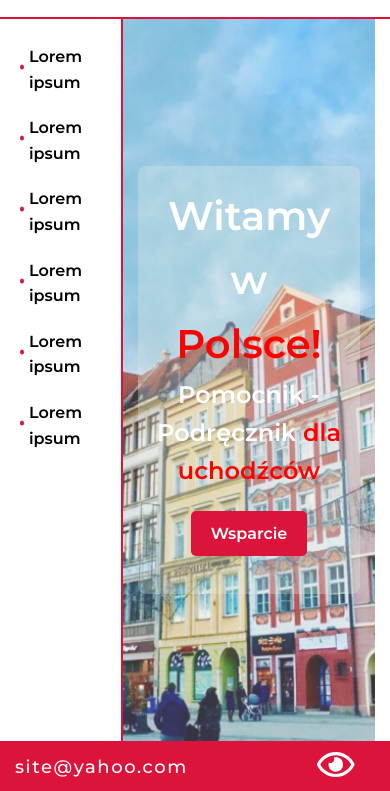
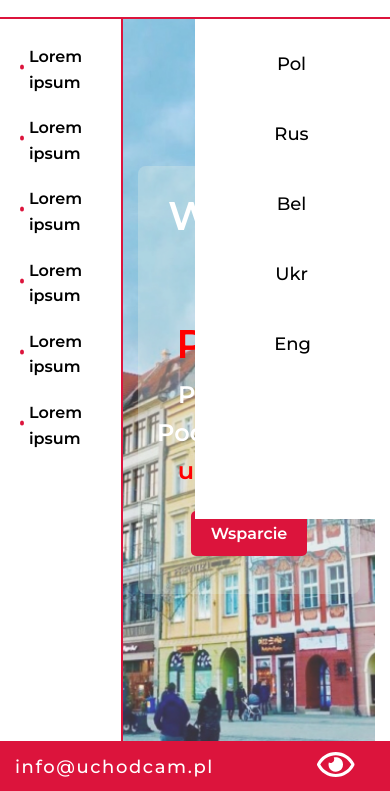
Before and after one commit to alesmazur/jakwdomu, a plain HTML site: page index.html in a window 390 px wide. Both pictures are taken after a click on the button "Menu". Shown: the part 53-844 px from the top of the page. Drawn offline with nearby package versions, Linux system fonts and the light colour scheme.

Commit message:
burger relised and dark mode as well

```diff
--- a/app.js
+++ b/app.js
@@ -22,5 +22,6 @@ $(document).ready(function () {
     event.preventDefault();
 
     $(this).toggleClass("active");
+    $(".header__menu").toggleClass("show");
   });
 });
--- a/index.html
+++ b/index.html
@@ -23,7 +23,7 @@
             <div class="logo__text">Jak w Domu</div>
           </a>
           <!-- Menu -->
-          <div class="header__menu menu">
+          <div class="header__menu">
             <nav class="menu">
               <a class="menu__item" href="#">Pol</a>
               <a class="menu__item" href="#">Rus</a>
@@ -88,7 +88,7 @@
       <footer class="footer">
         <div class="footer__container">
           <div class="footer__inner">
-            <a class="footer__link" href="#">site@yahoo.com</a>
+            <a class="footer__link" href="#">info@uchodcam.pl</a>
             <a class="footer__eye" href="#"
               ><img src="assets/img/eye__footer.svg" alt="disabled_eye_mode"
             /></a>
--- a/style.css
+++ b/style.css
@@ -49,7 +49,7 @@ li {
 .wrapper {
   display: flex;
   flex-direction: column;
-  overflow: hidden;
+  overflow-x: hidden;
   overflow-y: scroll;
   width: 100%;
   min-height: 100vh;
@@ -484,4 +484,35 @@ side__item:hover.side__item:before {
     display: block;
     right: 20%;
   }
+
+  .header__container {
+    position: relative;
+  }
+  .header__menu.show {
+    display: block;
+    flex-direction: column;
+    height: 500px;
+    width: 50%;
+    position: absolute;
+    top: 103%;
+    right: 0;
+    z-index: 100;
+    align-items: center;
+    background: #fff;
+  }
+  .wrapper.dark .header__menu.show {
+    background: #000;
+  }
+  .header__menu.show .menu {
+    display: flex;
+    flex-direction: column;
+
+    height: 70%;
+    margin: 10px auto;
+    justify-content: space-around;
+  }
+  .header__menu.show .menu__item:before,
+  .header__menu.show .menu__item:after {
+    content: "";
+  }
 }
```
